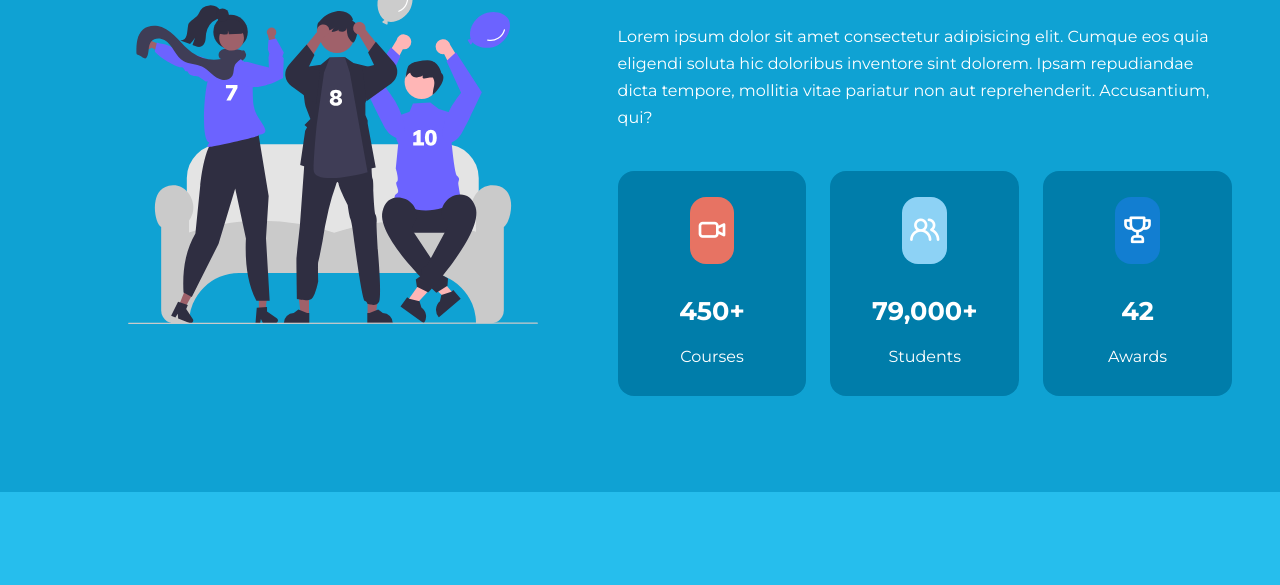
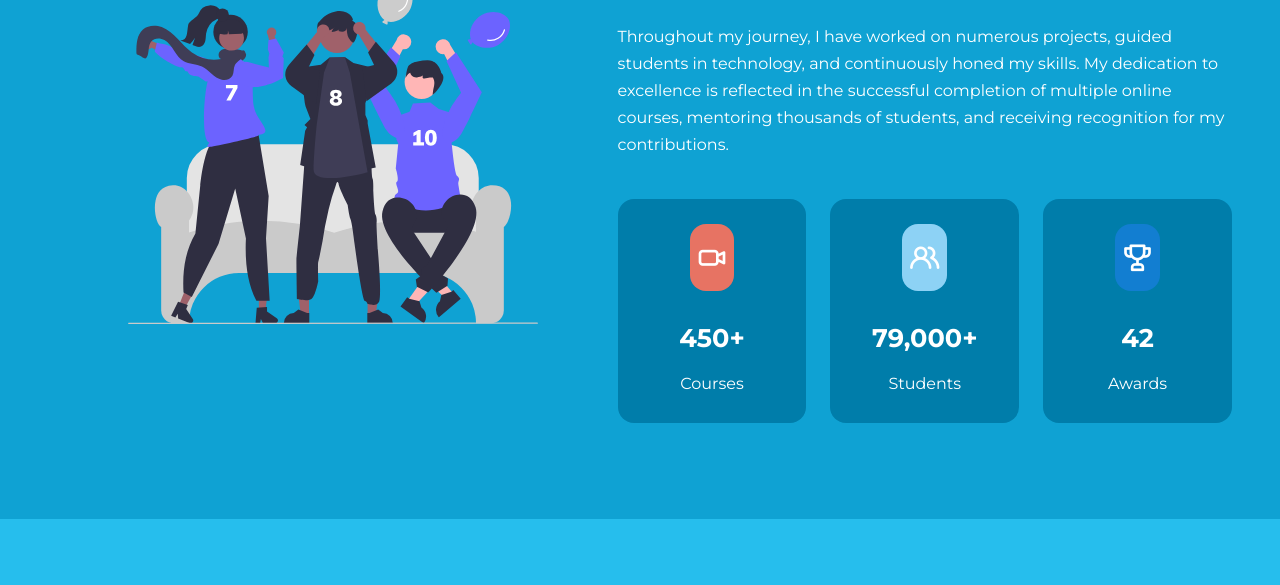
Before and after one commit to Uditsharma11/-RESPONSIVE-MULTIPAGE-EDUCATION-WEBSITE-, a plain HTML site: page about.html in a window 1280 px wide. Shown: the part 193-778 px from the top of the page. Drawn offline with nearby package versions, Linux system fonts and the light colour scheme.

Commit message:
second commit

```diff
--- a/about.html
+++ b/about.html
@@ -50,11 +50,7 @@
             </div>
             <div class="about_achievements-right">
                 <h1>Achievements</h1>
-                <p>Lorem ipsum dolor sit amet consectetur adipisicing elit.
-                    Cumque eos quia eligendi soluta hic doloribus inventore sint
-                    dolorem. Ipsam repudiandae dicta tempore, mollitia vitae pariatur
-                    non aut reprehenderit. Accusantium, qui?
-                </p>
+                <p>Throughout my journey, I have worked on numerous projects, guided students in technology, and continuously honed my skills. My dedication to excellence is reflected in the successful completion of multiple online courses, mentoring thousands of students, and receiving recognition for my contributions.</p>
                 <div class="achievements_cards">
                     <!-- 1 -->
                     <article class="achievement_card">
```
